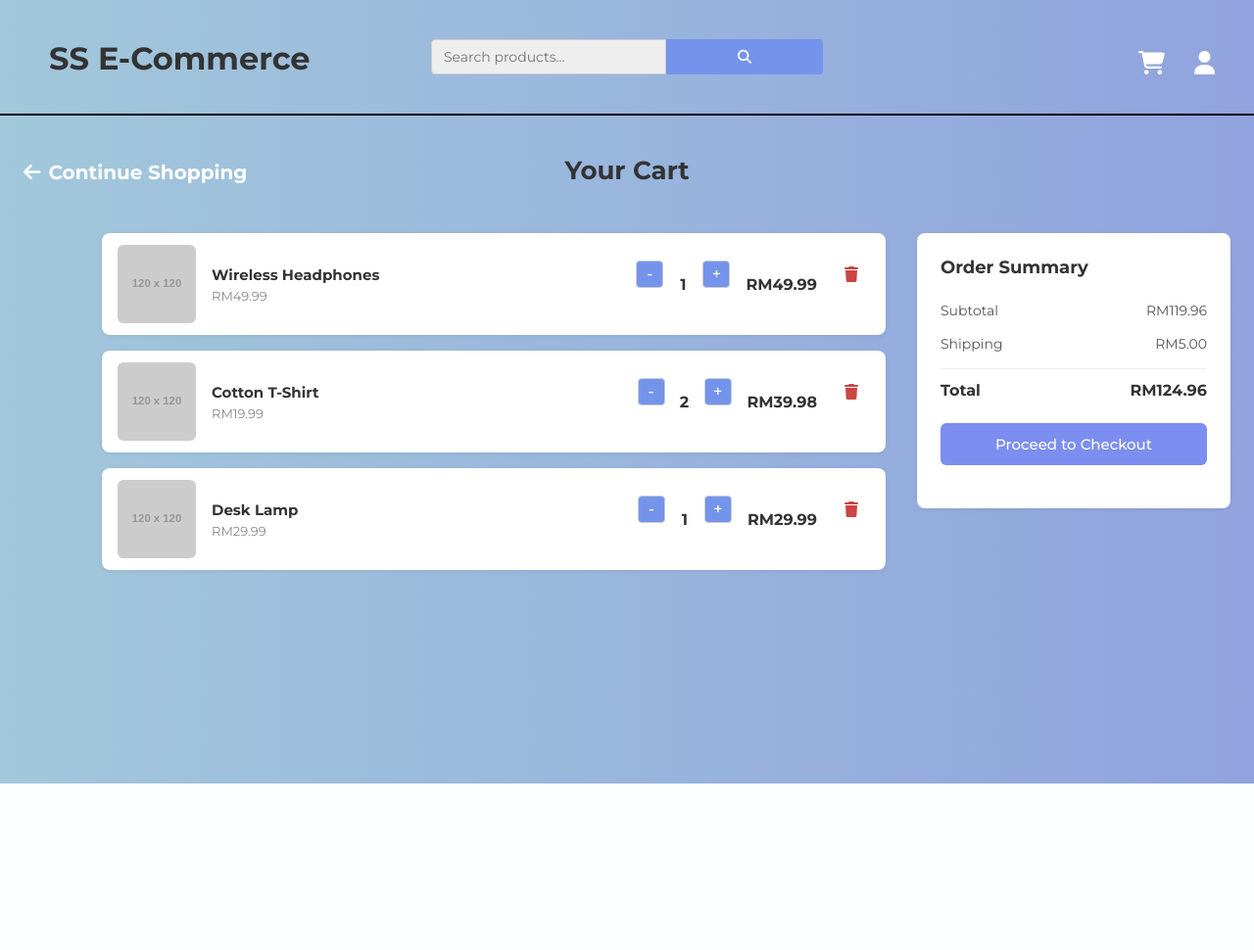
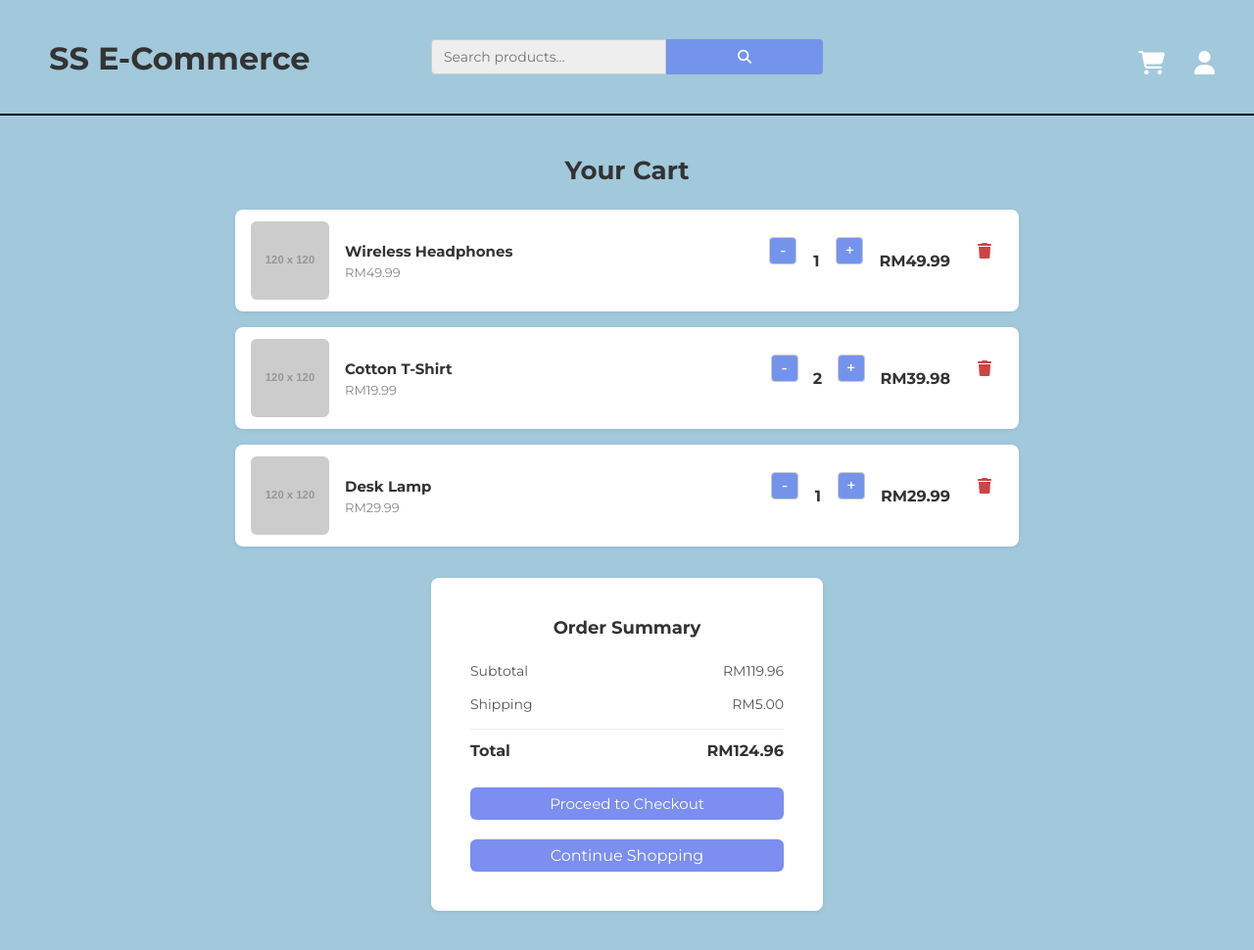
Before and after one commit to sydneywhl/ss_ecommerce, a PHP site: page /shopping_cart.php in a window 1280 px wide. Shown: the whole page at 98% size. Before the commit the page ends 800 px from the top, so only its background shows below. Run offline with PHP 8.4, Linux system fonts and the light colour scheme; grey boxes labelled with a size stand in for pictures from a placeholder-image service; some libraries are stand-ins or nearby versions.

Commit message:
updated shopping cart, created checkout page

```diff
--- a/shopping_cart.php
+++ b/shopping_cart.php
@@ -27,9 +27,6 @@
     <main>
         <section class="cart-section">
             <h2>Your Cart</h2>
-            <a href="index.php" class="continue-shopping">
-                <i class="fas fa-arrow-left"></i> Continue Shopping
-            </a>
             <div class="cart-layout">
                 <!-- Cart items -->
                 <div class="cart-items" id="cartItems">
@@ -51,7 +48,8 @@
                         <span>Total</span>
                         <span id="total">RM0.00</span>
                     </div>
-                    <button class="checkout-btn">Proceed to Checkout</button>
+                    <a href="checkout.php" class="checkout-btn">Proceed to Checkout</a>
+                    <a href="index.php" class="continue-shopping">Continue Shopping</a>
                 </aside>
             </div>
 
--- a/style.css
+++ b/style.css
@@ -101,7 +101,7 @@ button:hover {
 .index-body {
     margin: 0;
     min-height: 100vh;
-    background: linear-gradient(to right, #A2C8DB, #90A3DE);
+    background: linear-gradient(to right, #A2C8DB, #A2C8DB);
     color: #333;
 }
 
@@ -282,7 +282,7 @@ button:hover {
 .cart-body {
     margin: 0;
     min-height: 100vh;
-    background: linear-gradient(to right, #A2C8DB, #90A3DE);
+    background: linear-gradient(to right, #A2C8DB, #A2C8DB);
     color: #333;
 }
 
@@ -297,10 +297,10 @@ button:hover {
 }
 
 .cart-layout {
-    display: grid;
-    grid-template-columns: 1fr 320px; /* cart items | summary */
+    display: flex;
+    flex-direction: column;
+    align-items: center;
     gap: 32px;
-    align-items: start;
 }
 
 /* Cart items */
@@ -400,13 +400,16 @@ button:hover {
 .cart-summary {
     background: #fff;
     border-radius: 8px;
-    padding: 24px;
+    padding: 40px;
     box-shadow: 0 1px 4px rgba(0,0,0,0.08);
     position: sticky;
     top: 20px;
+    width: 400px;
 }
 
 .cart-summary h3 {
+    display: flex;
+    justify-content: center;
     font-size: 18px;
     margin-bottom: 16px;
     color: #333;
@@ -430,15 +433,19 @@ button:hover {
 }
 
 .checkout-btn {
+    display: flex;
+    justify-content: center;
     width: 100%;
-    padding: 12px;
-    margin-top: 16px;
+    padding: 7px;
+    margin-top: 12px;
     background: #7c8ef0;
     color: white;
     border: none;
     border-radius: 6px;
     font-size: 15px;
     cursor: pointer;
+    text-decoration: none;
+    margin-top: 20px;
 }
 
 .checkout-btn:hover {
@@ -454,17 +461,64 @@ button:hover {
 
 .continue-shopping {
     display: flex;
-    align-items: center;
-    gap: 8px;
+    justify-content: center;
+    text-decoration: none;
+    margin-top: 20px;
+    background: #7c8ef0;
     color: #fff;
-    text-decoration: none;
-    font-size: 20px;
-    font-weight: bold;
-    transform: translateY(-50px);
-    width: 270px;
+    padding: 7px;
+    border-radius: 6px;
 }
 
 .continue-shopping:hover {
-    transform: translateY(-54px);
+    background: #6a7de0;
     transition: 0.3s ease;
 }
+
+/*checkout page */
+
+.checkout-body {
+    margin: 0;
+    min-height: 100vh;
+    background: linear-gradient(to right, #A2C8DB, #A2C8DB);
+    color: #333;
+}
+
+.checkout-section {
+    display: flex;
+    justify-content: center;
+}
+
+.checkout-box {
+    background: #fff;
+    padding: 60px;
+    border-radius: 24px;
+    margin-top: 40px;
+    width: 500px;
+}
+
+.checkout-box h3 {
+    font-size: 24px;
+    margin-bottom: 20px;
+}
+
+.pay-btn {
+    margin-top: 30px;
+    width: 100%;
+}
+
+.back-btn {
+    display: flex;
+    justify-content: center;
+    text-decoration: none;
+    color: #fff;
+    background:#7c8ef0;
+    padding: 13px;
+    border-radius: 6px;
+    cursor: pointer;
+}
+
+.back-btn:hover {
+    background: #6a7de0;
+    transition: 0.3s ease;
+}
```
Also changed, not shown: checkout.php (+41 -2 lines).
